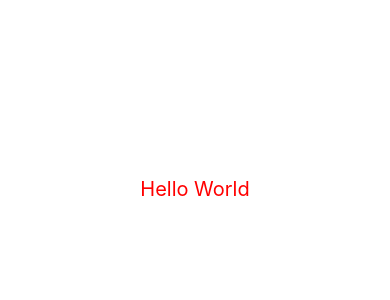
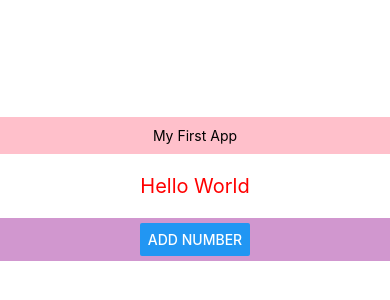
Before and after one commit to scl2589/react-native, a React Native app in the folder react_native_01/: screen / in a window 390 px wide. Shown: the part 258-558 px from the top of the page. Built offline with nearby package versions, Linux system fonts and the light colour scheme.

Commit message:
Add Button

```diff
--- a/react_native_01/App.js
+++ b/react_native_01/App.js
@@ -6,28 +6,36 @@
  * @flow
  */
 
-//react라는 모듈에서 component라는 클래스를 import 한 것
 import React, { Component } from 'react';
-// View와 Text는 react-native 모듈에서 import 한 것, StyleSheet 이라는 Class import하기
 import { View, Text, StyleSheet } from 'react-native';
 import Header from './src/header';
+import Generator from './src/generator'
 
 // component를 상속받는 App이라는 클래스를 만들었다.
 class App extends Component {
   state = {
-    appName: 'My First App'
+    appName: 'My First App',
+    random: [36, 999]
   }
+
+  onAddRandomNum = (() => {
+    alert('add random number!!!')
+  })
 
   render() {
     return (
       <View style={styles.mainView}>
-        {/* <Header name={this.state.appName}/> */}
+        <Header name={this.state.appName}/>
+
+        <View>
           <Text
             style={styles.mainText}
             onPress={()=>alert('text touch event')}
           >
             Hello World
           </Text>
+        </View>
+        <Generator add={this.onAddRandomNum}/>
       </View>
     )
   }
--- /dev/null
+++ b/react_native_01/src/generator.js
@@ -0,0 +1,32 @@
+/**
+ * Sample React Native App
+ * https://github.com/facebook/react-native
+ *
+ * @format
+ * @flow
+ */
+
+import React from 'react';
+import { View, Text, StyleSheet, Button } from 'react-native';
+
+const Generator = (props) => {
+    return (
+        <View style={styles.generator}>
+            <Button
+                title="Add Number"
+                onPress={()=>props.add()}
+            />
+        </View>
+    )
+}
+
+const styles = StyleSheet.create({
+    generator: {
+        backgroundColor: '#D197CF',
+        alignItems: 'center',
+        padding: 5,
+        width: '100%'
+    }
+})
+
+export default Generator;
```
Lines whose indentation alone changed are shown as unchanged.
